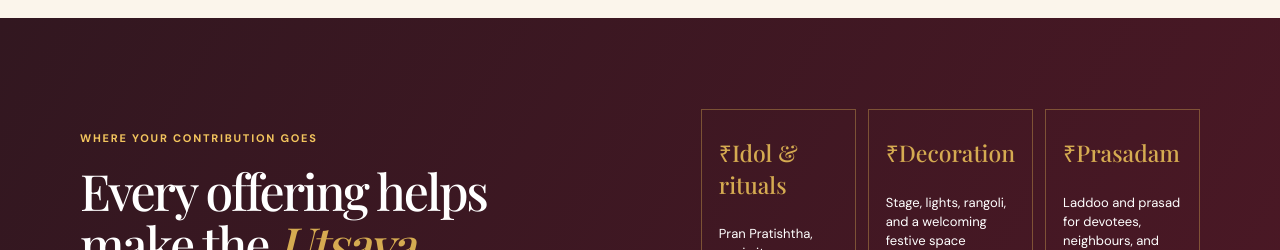
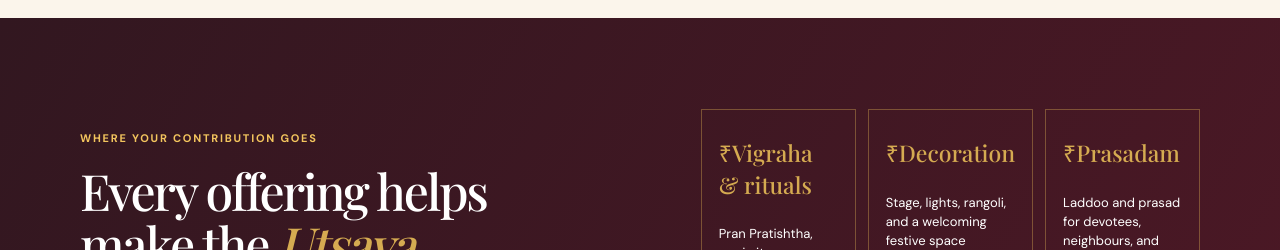
Before and after one commit to SantoryuSamurai/Om-Utsava, a Next.js app: page / in a window 1280 px wide. Shown: the part 1660-1910 px from the top of the page. Built offline with nearby package versions, Linux system fonts and the light colour scheme; a web font is replaced by a local one.

Commit message:
Use Vigraha wording for rituals

```diff
--- a/app/page.js
+++ b/app/page.js
@@ -3,7 +3,7 @@
 import { useEffect, useState } from "react";
 
 const impact = [
-  ["Idol & rituals", "Pran Pratishtha, pooja items, flowers, and offerings"],
+  ["Vigraha & rituals", "Pran Pratishtha, pooja items, flowers, and offerings"],
   ["Decoration", "Stage, lights, rangoli, and a welcoming festive space"],
   ["Prasadam", "Laddoo and prasad for devotees, neighbours, and visitors"],
 ];
```
